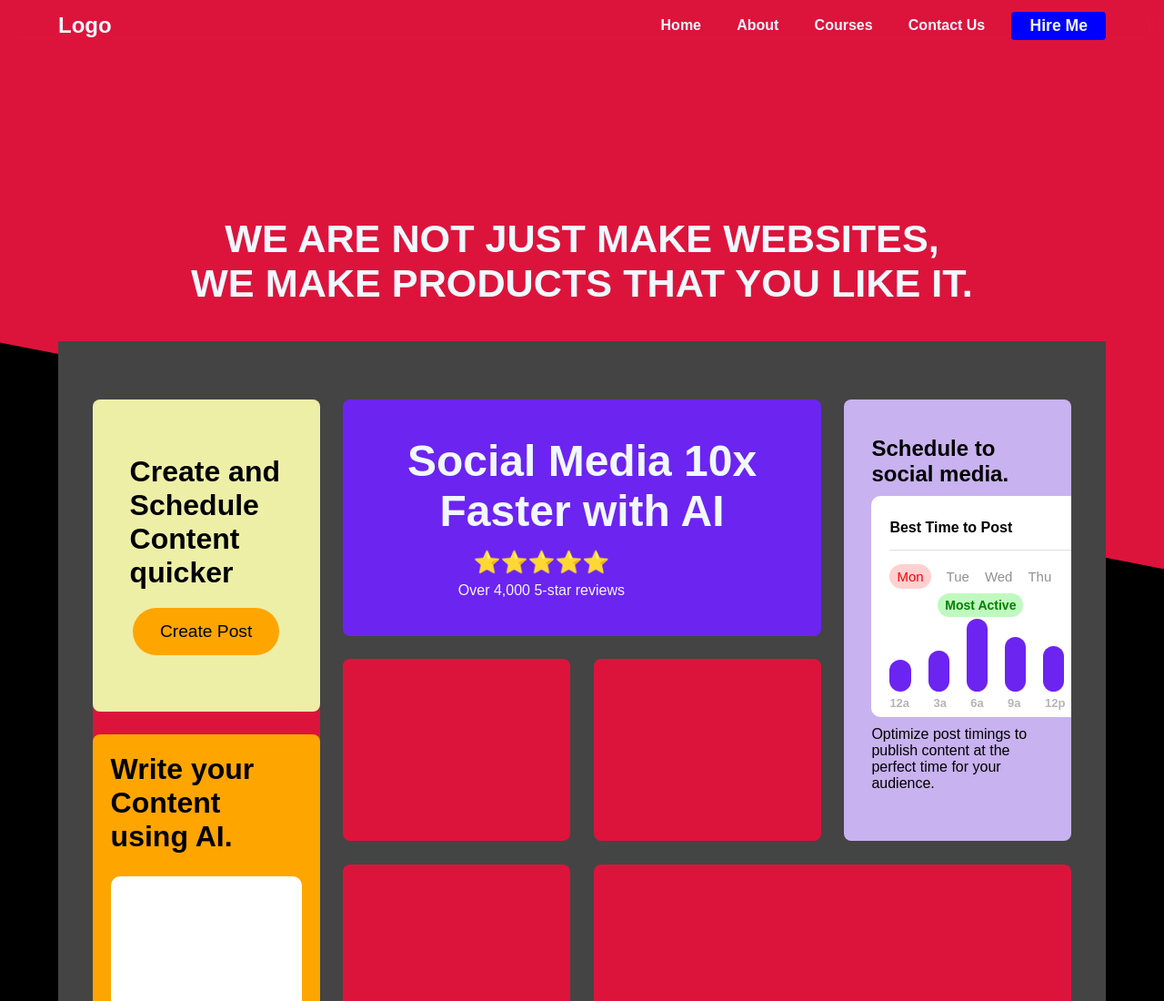
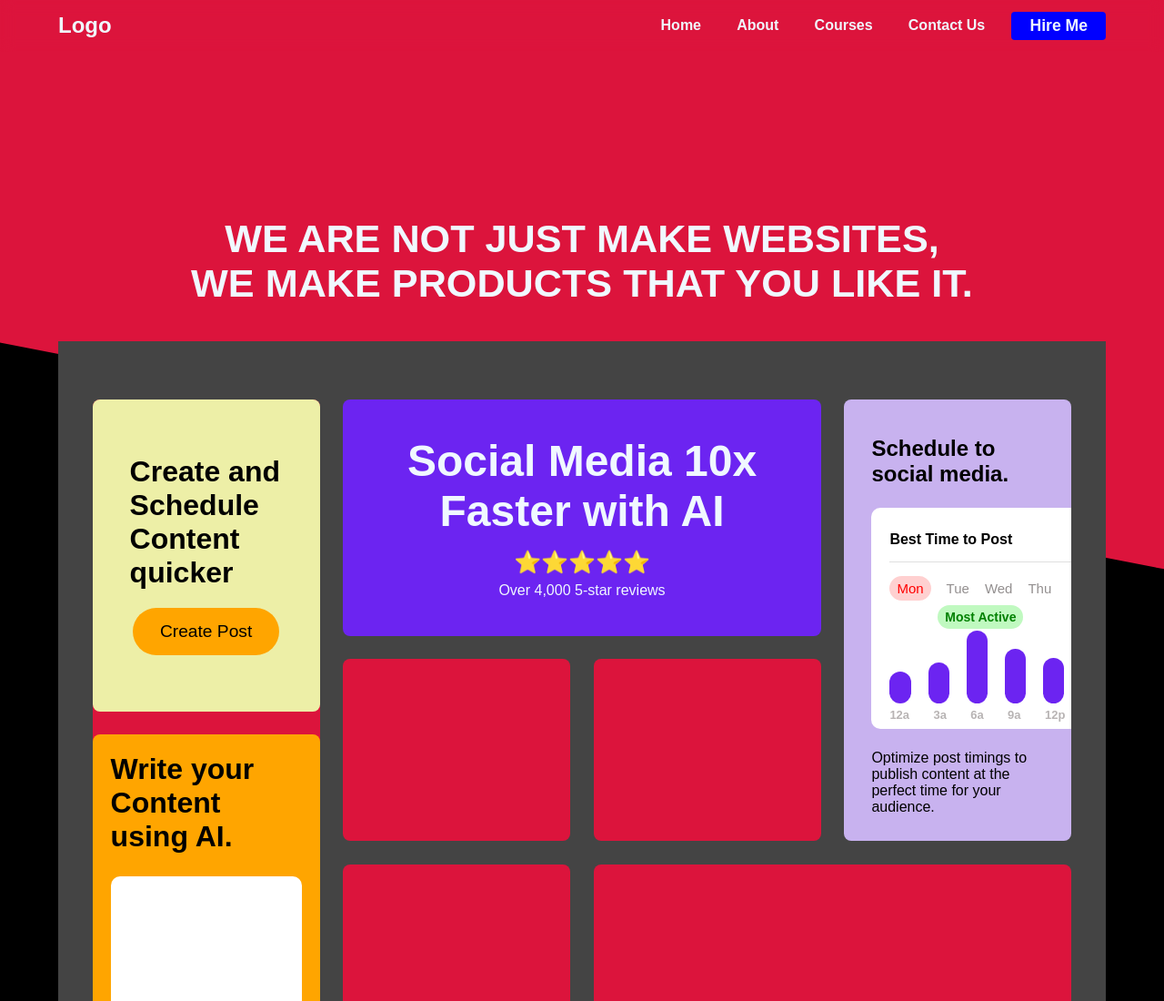
Before and after one commit to samirhussain7/gsap_animations, a website built with Vite: page small-landing-page/index.html in a window 1280 px wide. Shown: the top 1100 px of the page at 91% size. Built offline with nearby package versions, Linux system fonts and the light colour scheme.

Commit message:
some changes

```diff
--- a/small-landing-page/style.css
+++ b/small-landing-page/style.css
@@ -180,6 +180,9 @@ li:hover::before {
     grid-area: 1/2/2/4;
     background-color: rgb(108, 36, 241);
     padding: 40px;
+    display: flex;
+    flex-direction: column;
+    align-items: center;
 }
 .grid-2 h2 {
     font-size: 3rem;
@@ -208,7 +211,7 @@ li:hover::before {
 .grid-3 .activity {
     width: 100%;
     height: 60%;
-    margin: 10px 0;
+    margin: 23px 0;
     background-color: white;
     border-radius: 10px 0 0 10px;
     padding: 26px 20px;
```
